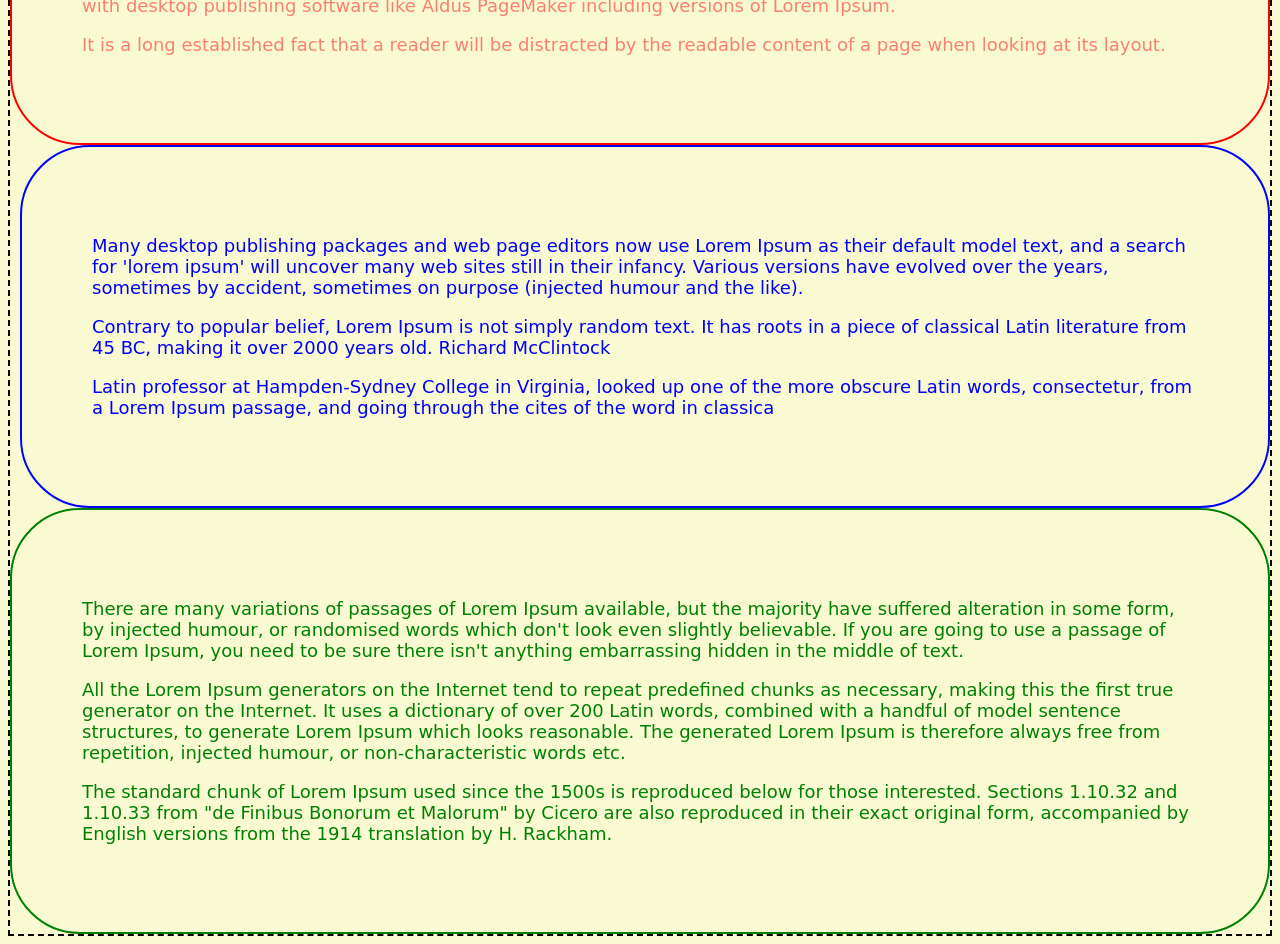
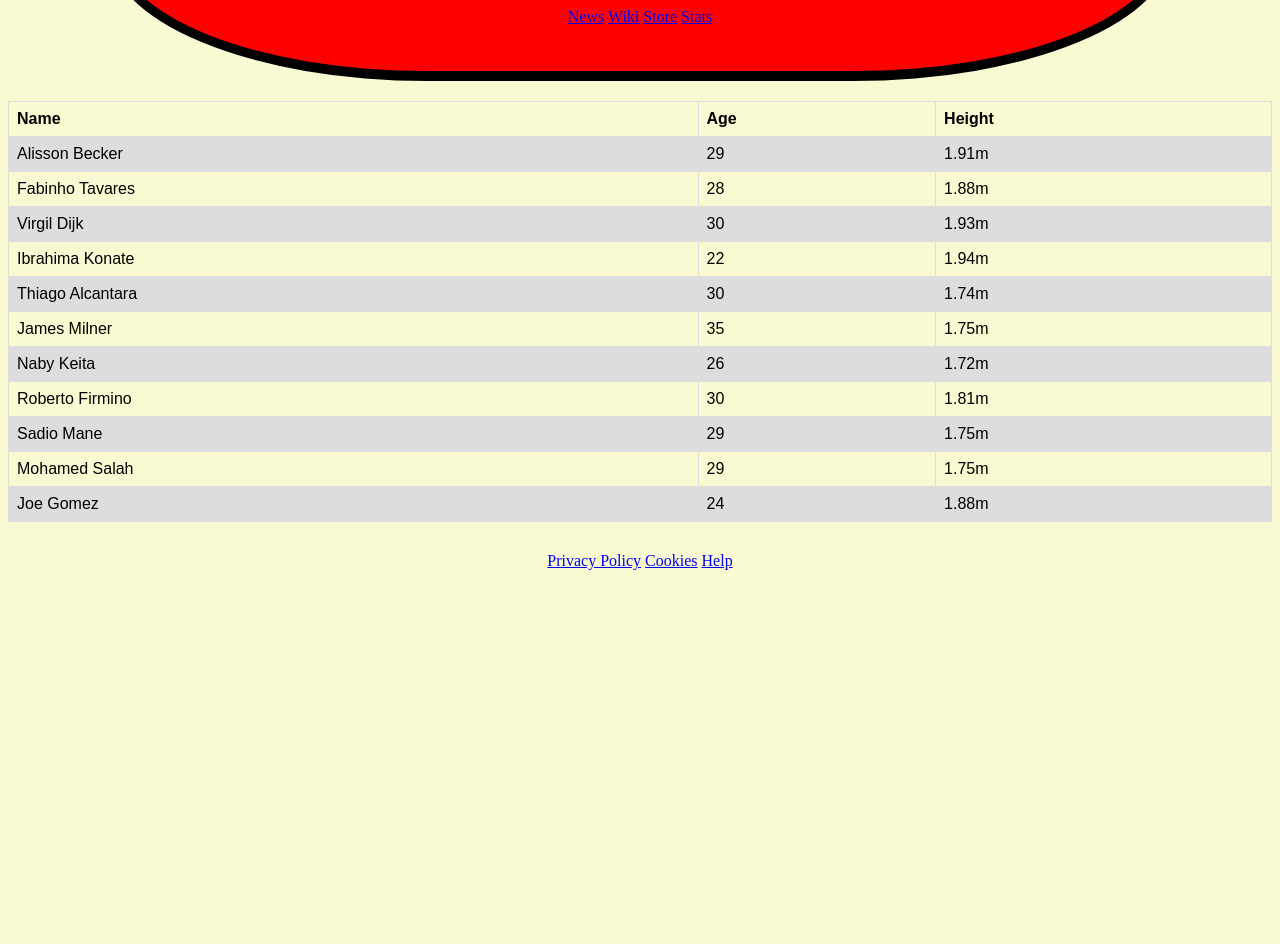
Before and after one commit to jt17819/SportsTeamWebpage, a plain HTML site: page index.html in a window 1280 px wide. Shown: the part 382-1326 px from the top of the page. After the commit the page ends 990 px from the top, so only its background shows below. Drawn offline with Linux system fonts and the light colour scheme.

Commit message:
Update index.html

```diff
--- a/index.html
+++ b/index.html
@@ -1,29 +1,84 @@
 <!DOCTYPE html>
 <html>
     <head>
-        <title> CSS Lesspm</title>
+        <title>Liverpool F.C</title>
         <link href="style.css" rel="stylesheet">
 
     </head>
     <body>
-        <h1>My CSS lesson</h1>
-        <div class="container">
-        <div id="first">
-            <p>Lorem Ipsum is simply dummy text of the printing and typesetting industry. Lorem Ipsum has been the industry's standard dummy text ever since the 1500s, when an unknown printer took a galley of type and scrambled it to make a type specimen book.</p>
-            <p>It has survived not only five centuries, but also the leap into electronic typesetting, remaining essentially unchanged. It was popularised in the 1960s with the release of Letraset sheets containing Lorem Ipsum passages, and more recently with desktop publishing software like Aldus PageMaker including versions of Lorem Ipsum.</p>
-            <p>It is a long established fact that a reader will be distracted by the readable content of a page when looking at its layout. </p>
-        </div>
-        <div id ="second">
-            <p>Many desktop publishing packages and web page editors now use Lorem Ipsum as their default model text, and a search for 'lorem ipsum' will uncover many web sites still in their infancy. Various versions have evolved over the years, sometimes by accident, sometimes on purpose (injected humour and the like).</p>
-            <p>Contrary to popular belief, Lorem Ipsum is not simply random text. It has roots in a piece of classical Latin literature from 45 BC, making it over 2000 years old. Richard McClintock</p>
-            <p> Latin professor at Hampden-Sydney College in Virginia, looked up one of the more obscure Latin words, consectetur, from a Lorem Ipsum passage, and going through the cites of the word in classica</p>
-        </div>
-        <div id="third">
-            <p>There are many variations of passages of Lorem Ipsum available, but the majority have suffered alteration in some form, by injected humour, or randomised words which don't look even slightly believable. If you are going to use a passage of Lorem Ipsum, you need to be sure there isn't anything embarrassing hidden in the middle of text.</p>
-            <p>All the Lorem Ipsum generators on the Internet tend to repeat predefined chunks as necessary, making this the first true generator on the Internet. It uses a dictionary of over 200 Latin words, combined with a handful of model sentence structures, to generate Lorem Ipsum which looks reasonable. The generated Lorem Ipsum is therefore always free from repetition, injected humour, or non-characteristic words etc.</p>
-            <p>The standard chunk of Lorem Ipsum used since the 1500s is reproduced below for those interested. Sections 1.10.32 and 1.10.33 from "de Finibus Bonorum et Malorum" by Cicero are also reproduced in their exact original form, accompanied by English versions from the 1914 translation by H. Rackham.</p>
-        </div>
-        </div>
+        <div class="header">
+        <h1>Liverpool F.C.</h1>
 
+        <a href="https://www.liverpoolfc.com/news"><img src="https://1000logos.net/wp-content/uploads/2017/04/Liverpool-Logo-1940s.jpg" alt="Liverpool F.C." style="width:20%"></a>
+        <header><a href="https://www.liverpoolfc.com/news">News</a> <a href="https://en.wikipedia.org/wiki/Liverpool_F.C.">Wiki</a> <a href="https://store.liverpoolfc.com/">Store</a> <a href="https://www.liverpoolfc.com/match/opta-stats/team-stats">Stats</a></header>
+
+    </div>
+        <table>
+            <tr>
+              <th>Name</th>
+              <th>Age</th>
+              <th>Height</th>
+            </tr>
+            <tr>
+              <td>Alisson Becker</td>
+              <td>29</td>
+              <td>1.91m</td>
+            </tr>
+            <tr>
+              <td>Fabinho Tavares</td>
+              <td>28</td>
+              <td>1.88m</td>
+            </tr>
+            <tr>
+              <td>Virgil Dijk</td>
+              <td>30</td>
+              <td>1.93m</td>
+            </tr>
+            <tr>
+              <td>Ibrahima Konate</td>
+              <td>22</td>
+              <td>1.94m</td>
+            </tr>
+            <tr>
+              <td>Thiago Alcantara</td>
+              <td>30</td>
+              <td>1.74m</td>
+            </tr>
+            <tr>
+              <td>James Milner</td>
+              <td>35</td>
+              <td>1.75m</td>
+            </tr>
+          <tr>
+            <td>Naby Keita</td>
+            <td>26</td>
+            <td>1.72m</td>
+          </tr>
+          <tr>
+            <td>Roberto Firmino</td>
+            <td>30</td>
+            <td>1.81m</td>
+          </tr>
+          <tr>
+            <td>Sadio Mane</td>
+            <td>29</td>
+            <td>1.75m</td>
+          </tr>
+          <tr>
+            <td>Mohamed Salah</td>
+            <td>29</td>
+            <td>1.75m</td>
+          </tr>
+          <tr>
+            <td>Joe Gomez</td>
+            <td>24</td>
+            <td>1.88m</td>
+          </tr>
+          </table>
+
+
+<footer><a href="https://www.liverpoolfc.com/legal/privacy-policy">Privacy Policy</a> <a href="https://www.liverpoolfc.com/legal/cookies">Cookies</a> <a href="https://faq.liverpoolfc.com/portal/en/home">Help</a> </footer>
     </body>
+
+
 </html>
```
